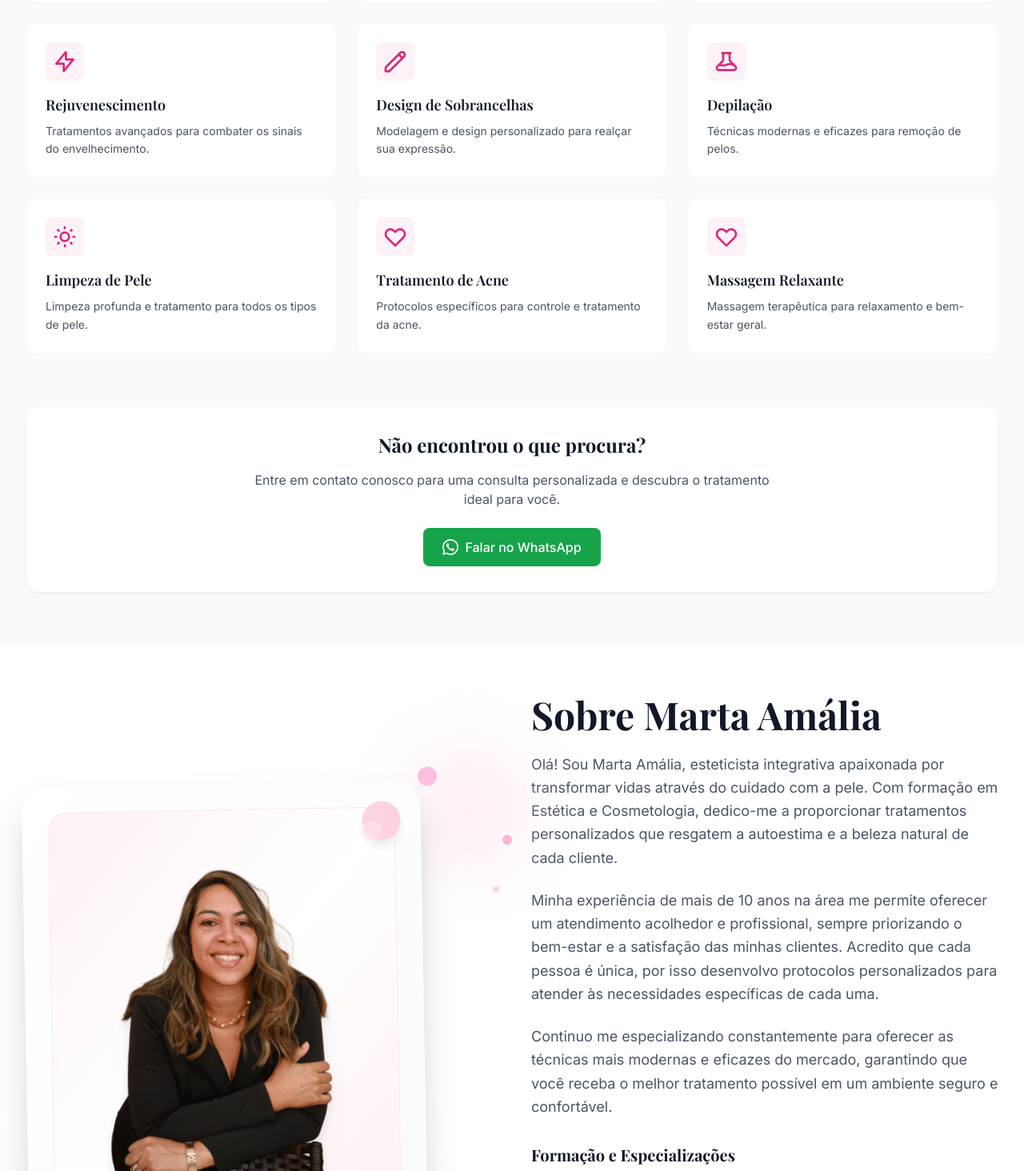
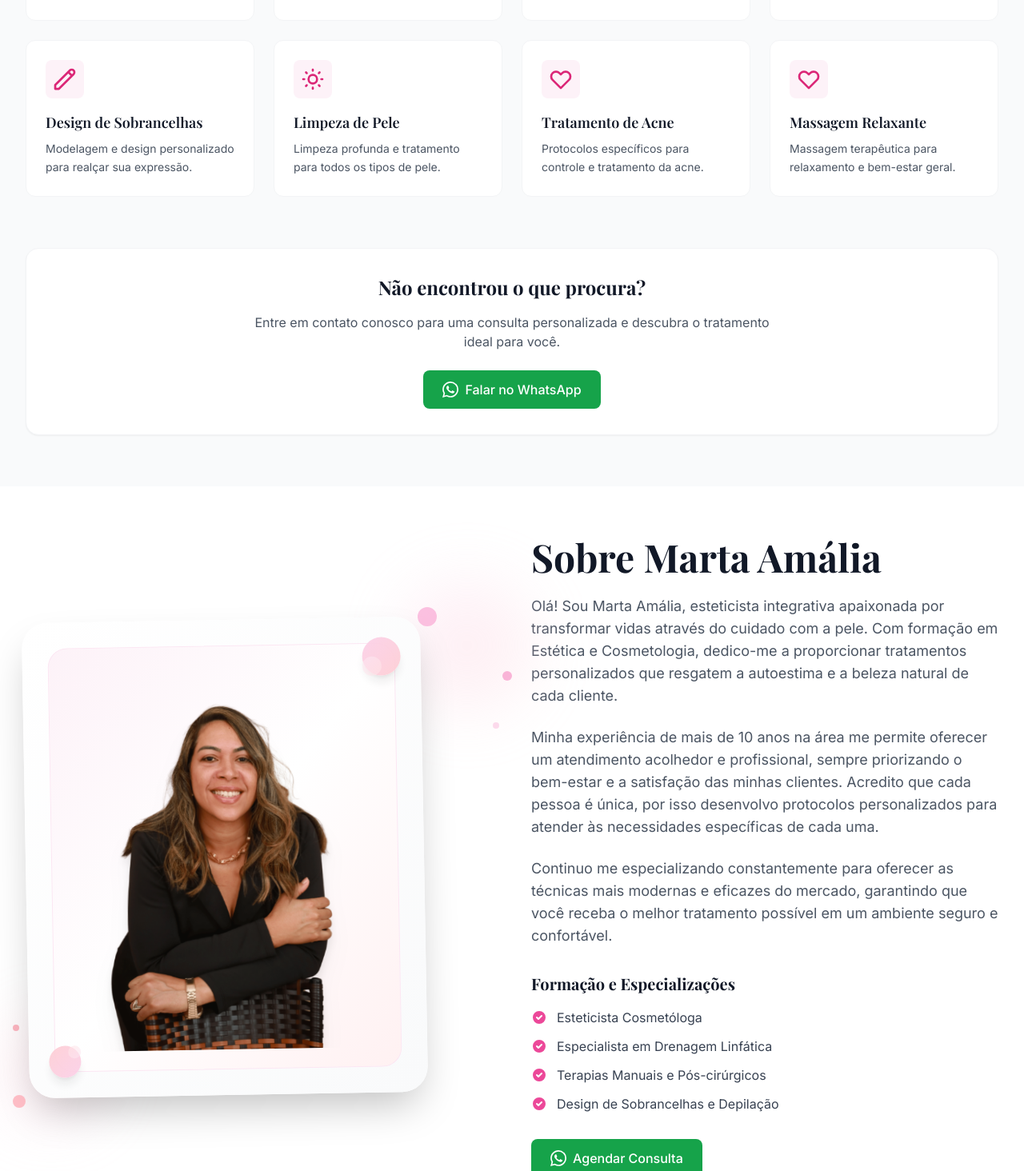
Before and after one commit to aleguimas/martaamalia, a Next.js app: page / in a window 1280 px wide. Shown: the part 1226-2690 px from the top of the page at 80% size. Built offline with nearby package versions, Linux system fonts and the light colour scheme.

Commit message:
feat: remover serviço de Depilação e otimizar responsividade mobile - remover depilação dos serviços e footer - ajustar grid para 8 serviços (xl:grid-cols-4) - atualizar estatística para 8+ tratamentos - otimizar componentes Hero e About para mobile

```diff
--- a/components/About.tsx
+++ b/components/About.tsx
@@ -4,19 +4,19 @@ const About = () => {
   return (
     <section id="sobre" className="section-padding bg-white">
       <div className="container-custom">
-        <div className="grid lg:grid-cols-2 gap-12 items-center">
+        <div className="grid lg:grid-cols-2 gap-8 lg:gap-12 items-center">
           {/* Image Section */}
-          <div className="relative flex justify-center lg:justify-start">
+          <div className="relative flex justify-center lg:justify-start order-1 lg:order-1">
             {/* Main Image Container */}
             <div className="relative z-20">
               {/* Sophisticated Frame */}
               <div className="relative">
                 {/* Outer Frame with Shadow */}
-                <div className="relative bg-gradient-to-br from-white to-gray-50 rounded-[2rem] shadow-2xl p-8 transform -rotate-1 hover:rotate-0 transition-all duration-500 hover:scale-105">
+                <div className="relative bg-gradient-to-br from-white to-gray-50 rounded-2xl lg:rounded-[2rem] shadow-xl lg:shadow-2xl p-4 lg:p-8 transform -rotate-1 lg:-rotate-1 hover:rotate-0 transition-all duration-500 hover:scale-105">
                   {/* Inner Frame with Border */}
-                  <div className="relative bg-gradient-to-br from-pink-50 via-white to-rose-50 rounded-[1.5rem] p-6 border border-pink-100">
+                  <div className="relative bg-gradient-to-br from-pink-50 via-white to-rose-50 rounded-xl lg:rounded-[1.5rem] p-3 lg:p-6 border border-pink-100">
                     {/* Image Container */}
-                    <div className="relative w-80 h-96 lg:w-96 lg:h-[480px] overflow-hidden rounded-2xl">
+                    <div className="relative w-64 h-80 sm:w-72 sm:h-88 lg:w-80 lg:h-96 xl:w-96 xl:h-[480px] overflow-hidden rounded-xl lg:rounded-2xl">
                       <Image
                         src="/Marta-Amália-Estética-1.webp"
                         alt="Marta Amália - Esteticista Integrativa em Recife"
@@ -24,7 +24,7 @@ const About = () => {
                         height={600}
                         className="object-contain w-full h-full drop-shadow-xl"
                         style={{
-                          borderRadius: '1rem',
+                          borderRadius: '0.75rem',
                           transform: 'scale(1.1)'
                         }}
                         priority={false}
@@ -32,82 +32,82 @@ const About = () => {
                       />
                     </div>
 
-                    {/* Elegant Corner Decorations */}
-                    <div className="absolute -top-2 -right-2 w-12 h-12 bg-gradient-to-br from-pink-200 to-rose-200 rounded-full opacity-90 shadow-lg"></div>
-                    <div className="absolute -bottom-2 -left-2 w-10 h-10 bg-gradient-to-br from-rose-200 to-pink-200 rounded-full opacity-90 shadow-lg"></div>
+                    {/* Elegant Corner Decorations - Hidden on mobile */}
+                    <div className="hidden lg:block absolute -top-2 -right-2 w-12 h-12 bg-gradient-to-br from-pink-200 to-rose-200 rounded-full opacity-90 shadow-lg"></div>
+                    <div className="hidden lg:block absolute -bottom-2 -left-2 w-10 h-10 bg-gradient-to-br from-rose-200 to-pink-200 rounded-full opacity-90 shadow-lg"></div>
 
-                    {/* Subtle Inner Decorations */}
-                    <div className="absolute top-4 right-4 w-6 h-6 bg-gradient-to-br from-pink-100 to-rose-100 rounded-full opacity-60"></div>
-                    <div className="absolute bottom-4 left-4 w-4 h-4 bg-gradient-to-br from-rose-100 to-pink-100 rounded-full opacity-60"></div>
+                    {/* Subtle Inner Decorations - Hidden on mobile */}
+                    <div className="hidden lg:block absolute top-4 right-4 w-6 h-6 bg-gradient-to-br from-pink-100 to-rose-100 rounded-full opacity-60"></div>
+                    <div className="hidden lg:block absolute bottom-4 left-4 w-4 h-4 bg-gradient-to-br from-rose-100 to-pink-100 rounded-full opacity-60"></div>
                   </div>
                 </div>
 
-                {/* Floating Accent Elements */}
-                <div className="absolute -top-4 -right-4 w-6 h-6 bg-pink-300 rounded-full opacity-70 animate-bounce" style={{ animationDelay: '0.5s' }}></div>
-                <div className="absolute -bottom-4 -left-4 w-4 h-4 bg-rose-300 rounded-full opacity-70 animate-bounce" style={{ animationDelay: '1s' }}></div>
+                {/* Floating Accent Elements - Hidden on mobile */}
+                <div className="hidden lg:block absolute -top-4 -right-4 w-6 h-6 bg-pink-300 rounded-full opacity-70 animate-bounce" style={{ animationDelay: '0.5s' }}></div>
+                <div className="hidden lg:block absolute -bottom-4 -left-4 w-4 h-4 bg-rose-300 rounded-full opacity-70 animate-bounce" style={{ animationDelay: '1s' }}></div>
               </div>
             </div>
 
-            {/* Background Decorative Elements */}
-            <div className="absolute -top-12 -right-12 w-40 h-40 bg-gradient-to-br from-pink-200 to-rose-200 rounded-full opacity-30 blur-2xl" aria-hidden="true"></div>
-            <div className="absolute -bottom-8 -left-8 w-32 h-32 bg-gradient-to-br from-rose-200 to-pink-200 rounded-full opacity-30 blur-2xl" aria-hidden="true"></div>
+            {/* Background Decorative Elements - Hidden on mobile */}
+            <div className="hidden lg:block absolute -top-12 -right-12 w-40 h-40 bg-gradient-to-br from-pink-200 to-rose-200 rounded-full opacity-30 blur-2xl" aria-hidden="true"></div>
+            <div className="hidden lg:block absolute -bottom-8 -left-8 w-32 h-32 bg-gradient-to-br from-rose-200 to-pink-200 rounded-full opacity-30 blur-2xl" aria-hidden="true"></div>
 
-            {/* Subtle Floating Particles */}
-            <div className="absolute top-16 -right-6 w-3 h-3 bg-pink-400 rounded-full opacity-50 animate-pulse"></div>
-            <div className="absolute bottom-20 -left-4 w-2 h-2 bg-rose-400 rounded-full opacity-50 animate-pulse" style={{ animationDelay: '1.5s' }}></div>
-            <div className="absolute top-32 -right-2 w-2 h-2 bg-pink-300 rounded-full opacity-40 animate-pulse" style={{ animationDelay: '2s' }}></div>
+            {/* Subtle Floating Particles - Hidden on mobile */}
+            <div className="hidden lg:block absolute top-16 -right-6 w-3 h-3 bg-pink-400 rounded-full opacity-50 animate-pulse"></div>
+            <div className="hidden lg:block absolute bottom-20 -left-4 w-2 h-2 bg-rose-400 rounded-full opacity-50 animate-pulse" style={{ animationDelay: '1.5s' }}></div>
+            <div className="hidden lg:block absolute top-32 -right-2 w-2 h-2 bg-pink-300 rounded-full opacity-40 animate-pulse" style={{ animationDelay: '2s' }}></div>
           </div>
 
           {/* Content Section */}
-          <div>
-            <h2 className="text-4xl md:text-5xl font-bold text-gray-900 mb-6">
+          <div className="order-2 lg:order-2">
+            <h2 className="text-3xl md:text-4xl lg:text-5xl font-bold text-gray-900 mb-4 lg:mb-6">
               Sobre Marta Amália
             </h2>
 
-            <p className="text-lg text-gray-600 mb-6 leading-relaxed">
+            <p className="text-base lg:text-lg text-gray-600 mb-4 lg:mb-6 leading-relaxed">
               Olá! Sou Marta Amália, esteticista integrativa apaixonada por transformar vidas através do cuidado com a pele.
               Com formação em Estética e Cosmetologia, dedico-me a proporcionar tratamentos personalizados que resgatem a
               autoestima e a beleza natural de cada cliente.
             </p>
 
-            <p className="text-lg text-gray-600 mb-6 leading-relaxed">
+            <p className="text-base lg:text-lg text-gray-600 mb-4 lg:mb-6 leading-relaxed">
               Minha experiência de mais de 10 anos na área me permite oferecer um atendimento acolhedor e profissional,
               sempre priorizando o bem-estar e a satisfação das minhas clientes. Acredito que cada pessoa é única,
               por isso desenvolvo protocolos personalizados para atender às necessidades específicas de cada uma.
             </p>
 
-            <p className="text-lg text-gray-600 mb-8 leading-relaxed">
+            <p className="text-base lg:text-lg text-gray-600 mb-6 lg:mb-8 leading-relaxed">
               Continuo me especializando constantemente para oferecer as técnicas mais modernas e eficazes do mercado,
               garantindo que você receba o melhor tratamento possível em um ambiente seguro e confortável.
             </p>
 
             {/* Certifications */}
-            <div className="mb-8">
-              <h3 className="text-xl font-bold text-gray-900 mb-4">Formação e Especializações</h3>
-              <div className="space-y-3">
+            <div className="mb-6 lg:mb-8">
+              <h3 className="text-lg lg:text-xl font-bold text-gray-900 mb-3 lg:mb-4">Formação e Especializações</h3>
+              <div className="space-y-2 lg:space-y-3">
                 <div className="flex items-center space-x-3">
-                  <svg className="w-5 h-5 text-pink-500" fill="currentColor" viewBox="0 0 20 20" aria-hidden="true">
+                  <svg className="w-4 h-4 lg:w-5 lg:h-5 text-pink-500 flex-shrink-0" fill="currentColor" viewBox="0 0 20 20" aria-hidden="true">
                     <path fillRule="evenodd" d="M10 18a8 8 0 100-16 8 8 0 000 16zm3.707-9.293a1 1 0 00-1.414-1.414L9 10.586 7.707 9.293a1 1 0 00-1.414 1.414l2 2a1 1 0 001.414 0l4-4z" clipRule="evenodd" />
                   </svg>
-                  <span className="text-gray-700">Esteticista Cosmetóloga</span>
+                  <span className="text-sm lg:text-base text-gray-700">Esteticista Cosmetóloga</span>
                 </div>
                 <div className="flex items-center space-x-3">
-                  <svg className="w-5 h-5 text-pink-500" fill="currentColor" viewBox="0 0 20 20" aria-hidden="true">
+                  <svg className="w-4 h-4 lg:w-5 lg:h-5 text-pink-500 flex-shrink-0" fill="currentColor" viewBox="0 0 20 20" aria-hidden="true">
                     <path fillRule="evenodd" d="M10 18a8 8 0 100-16 8 8 0 000 16zm3.707-9.293a1 1 0 00-1.414-1.414L9 10.586 7.707 9.293a1 1 0 00-1.414 1.414l2 2a1 1 0 001.414 0l4-4z" clipRule="evenodd" />
                   </svg>
-                  <span className="text-gray-700">Especialista em Drenagem Linfática</span>
+                  <span className="text-sm lg:text-base text-gray-700">Especialista em Drenagem Linfática</span>
                 </div>
                 <div className="flex items-center space-x-3">
-                  <svg className="w-5 h-5 text-pink-500" fill="currentColor" viewBox="0 0 20 20" aria-hidden="true">
+                  <svg className="w-4 h-4 lg:w-5 lg:h-5 text-pink-500 flex-shrink-0" fill="currentColor" viewBox="0 0 20 20" aria-hidden="true">
                     <path fillRule="evenodd" d="M10 18a8 8 0 100-16 8 8 0 000 16zm3.707-9.293a1 1 0 00-1.414-1.414L9 10.586 7.707 9.293a1 1 0 00-1.414 1.414l2 2a1 1 0 001.414 0l4-4z" clipRule="evenodd" />
                   </svg>
-                  <span className="text-gray-700">Terapias Manuais e Pós-cirúrgicos</span>
+                  <span className="text-sm lg:text-base text-gray-700">Terapias Manuais e Pós-cirúrgicos</span>
                 </div>
                 <div className="flex items-center space-x-3">
-                  <svg className="w-5 h-5 text-pink-500" fill="currentColor" viewBox="0 0 20 20" aria-hidden="true">
+                  <svg className="w-4 h-4 lg:w-5 lg:h-5 text-pink-500 flex-shrink-0" fill="currentColor" viewBox="0 0 20 20" aria-hidden="true">
                     <path fillRule="evenodd" d="M10 18a8 8 0 100-16 8 8 0 000 16zm3.707-9.293a1 1 0 00-1.414-1.414L9 10.586 7.707 9.293a1 1 0 00-1.414 1.414l2 2a1 1 0 001.414 0l4-4z" clipRule="evenodd" />
                   </svg>
-                  <span className="text-gray-700">Design de Sobrancelhas e Depilação</span>
+                  <span className="text-sm lg:text-base text-gray-700">Design de Sobrancelhas e Depilação</span>
                 </div>
               </div>
             </div>
@@ -117,9 +117,9 @@ const About = () => {
               href="https://wa.me/5581984636483?text=Olá Marta! Gostaria de agendar uma consulta para conhecer melhor os tratamentos."
               target="_blank"
               rel="noopener noreferrer"
-              className="inline-flex items-center gap-2 bg-green-600 hover:bg-green-700 text-white font-medium py-3 px-6 rounded-lg transition-colors duration-200"
+              className="inline-flex items-center gap-2 bg-green-600 hover:bg-green-700 text-white font-medium py-3 px-4 lg:px-6 rounded-lg transition-colors duration-200 text-sm lg:text-base"
             >
-              <svg className="w-5 h-5" fill="currentColor" viewBox="0 0 24 24" aria-hidden="true">
+              <svg className="w-4 h-4 lg:w-5 lg:h-5" fill="currentColor" viewBox="0 0 24 24" aria-hidden="true">
                 <path d="M17.472 14.382c-.297-.149-1.758-.867-2.03-.967-.273-.099-.471-.148-.67.15-.197.297-.767.966-.94 1.164-.173.199-.347.223-.644.075-.297-.15-1.255-.463-2.39-1.475-.883-.788-1.48-1.761-1.653-2.059-.173-.297-.018-.458.13-.606.134-.133.298-.347.446-.52.149-.174.198-.298.298-.497.099-.198.05-.371-.025-.52-.075-.149-.669-1.612-.916-2.207-.242-.579-.487-.5-.669-.51-.173-.008-.371-.01-.57-.01-.198 0-.52.074-.792.372-.272.297-1.04 1.016-1.04 2.479 0 1.462 1.065 2.875 1.213 3.074.149.198 2.096 3.2 5.077 4.487.709.306 1.262.489 1.694.625.712.227 1.36.195 1.871.118.571-.085 1.758-.719 2.006-1.413.248-.694.248-1.289.173-1.413-.074-.124-.272-.198-.57-.347m-5.421 7.403h-.004a9.87 9.87 0 01-5.031-1.378l-.361-.214-3.741.982.998-3.648-.235-.374a9.86 9.86 0 01-1.51-5.26c.001-5.45 4.436-9.884 9.888-9.884 2.64 0 5.122 1.03 6.988 2.898a9.825 9.825 0 012.893 6.994c-.003 5.45-4.437 9.884-9.885 9.884m8.413-18.297A11.815 11.815 0 0012.05 0C5.495 0 .16 5.335.157 11.892c0 2.096.547 4.142 1.588 5.945L.057 24l6.305-1.654a11.882 11.882 0 005.683 1.448h.005c6.554 0 11.89-5.335 11.893-11.893A11.821 11.821 0 0020.885 3.488"/>
               </svg>
               Agendar Consulta
@@ -128,22 +128,22 @@ const About = () => {
         </div>
 
         {/* Stats Section */}
-        <div className="mt-16 grid grid-cols-2 md:grid-cols-4 gap-8">
+        <div className="mt-12 lg:mt-16 grid grid-cols-2 md:grid-cols-4 gap-4 lg:gap-8">
           <div className="text-center">
-            <div className="text-4xl font-bold text-pink-600 mb-2">500+</div>
-            <div className="text-gray-600">Clientes Atendidas</div>
+            <div className="text-2xl lg:text-4xl font-bold text-pink-600 mb-1 lg:mb-2">500+</div>
+            <div className="text-xs lg:text-sm text-gray-600">Clientes Atendidas</div>
           </div>
           <div className="text-center">
-            <div className="text-4xl font-bold text-pink-600 mb-2">10+</div>
-            <div className="text-gray-600">Anos de Experiência</div>
+            <div className="text-2xl lg:text-4xl font-bold text-pink-600 mb-1 lg:mb-2">10+</div>
+            <div className="text-xs lg:text-sm text-gray-600">Anos de Experiência</div>
           </div>
           <div className="text-center">
-            <div className="text-4xl font-bold text-pink-600 mb-2">9+</div>
-            <div className="text-gray-600">Tratamentos Especializados</div>
+            <div className="text-2xl lg:text-4xl font-bold text-pink-600 mb-1 lg:mb-2">8+</div>
+            <div className="text-xs lg:text-sm text-gray-600">Tratamentos Especializados</div>
           </div>
           <div className="text-center">
-            <div className="text-4xl font-bold text-pink-600 mb-2">100%</div>
-            <div className="text-gray-600">Satisfação</div>
+            <div className="text-2xl lg:text-4xl font-bold text-pink-600 mb-1 lg:mb-2">100%</div>
+            <div className="text-xs lg:text-sm text-gray-600">Satisfação</div>
           </div>
         </div>
       </div>
--- a/components/Footer.tsx
+++ b/components/Footer.tsx
@@ -18,7 +18,6 @@ const Footer = () => {
     "Pós-cirúrgicos",
     "Rejuvenescimento",
     "Design de Sobrancelhas",
-    "Depilação",
     "Limpeza de Pele",
     "Tratamento de Acne",
     "Massagem Relaxante"
--- a/components/Services.tsx
+++ b/components/Services.tsx
@@ -46,15 +46,6 @@ const Services = () => {
       )
     },
     {
-      title: "Depilação",
-      description: "Técnicas modernas e eficazes para remoção de pelos.",
-      icon: (
-        <svg className="w-8 h-8" fill="none" stroke="currentColor" viewBox="0 0 24 24">
-          <path strokeLinecap="round" strokeLinejoin="round" strokeWidth={2} d="M19.428 15.428a2 2 0 00-1.022-.547l-2.387-.477a6 6 0 00-3.86.517l-.318.158a6 6 0 01-3.86.517L6.05 15.21a2 2 0 00-1.806.547M8 4h8l-1 1v5.172a2 2 0 00.586 1.414l5 5c1.26 1.26.367 3.414-1.415 3.414H4.828c-1.782 0-2.674-2.154-1.414-3.414l5-5A2 2 0 009 10.172V5L8 4z" />
-        </svg>
-      )
-    },
-    {
       title: "Limpeza de Pele",
       description: "Limpeza profunda e tratamento para todos os tipos de pele.",
       icon: (
@@ -97,7 +88,7 @@ const Services = () => {
         </div>
 
         {/* Services Grid */}
-        <div className="grid sm:grid-cols-2 lg:grid-cols-3 gap-6">
+        <div className="grid sm:grid-cols-2 lg:grid-cols-3 xl:grid-cols-4 gap-6">
           {services.map((service, index) => (
             <div
               key={index}
```
